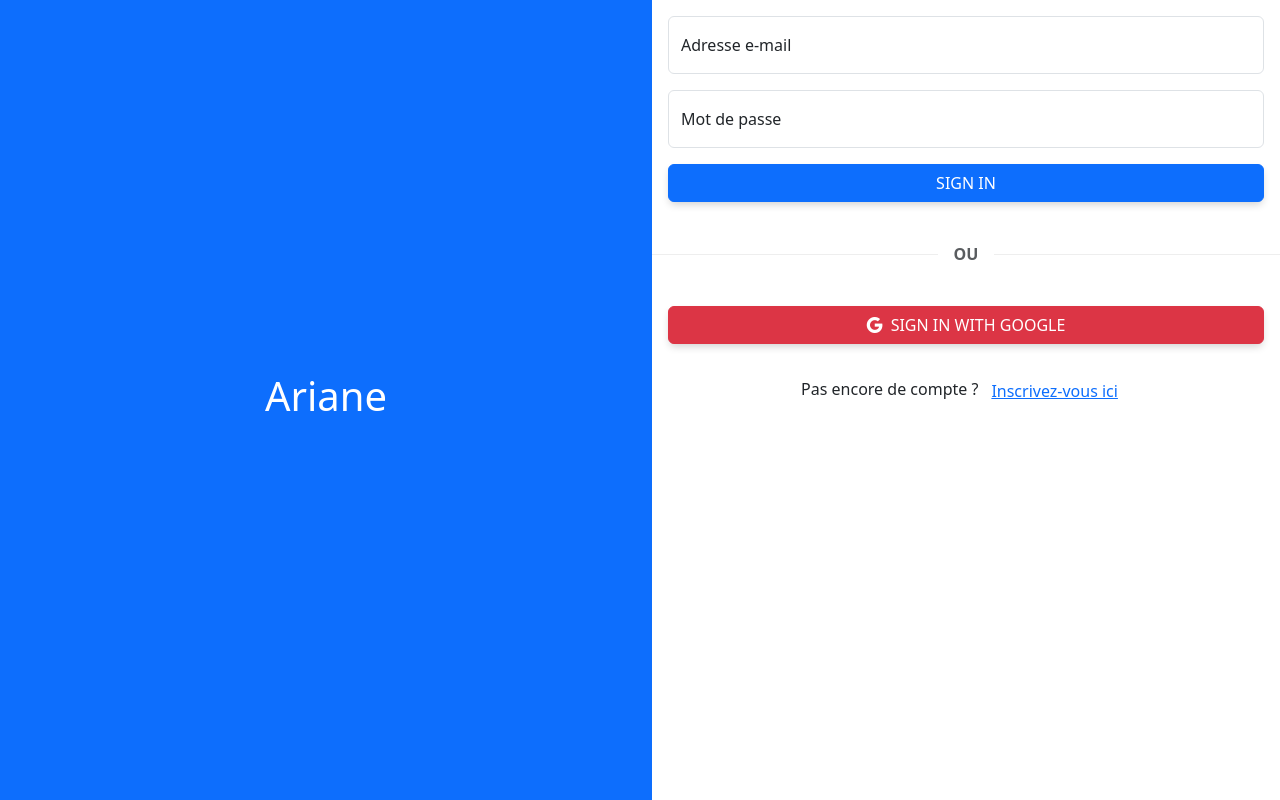
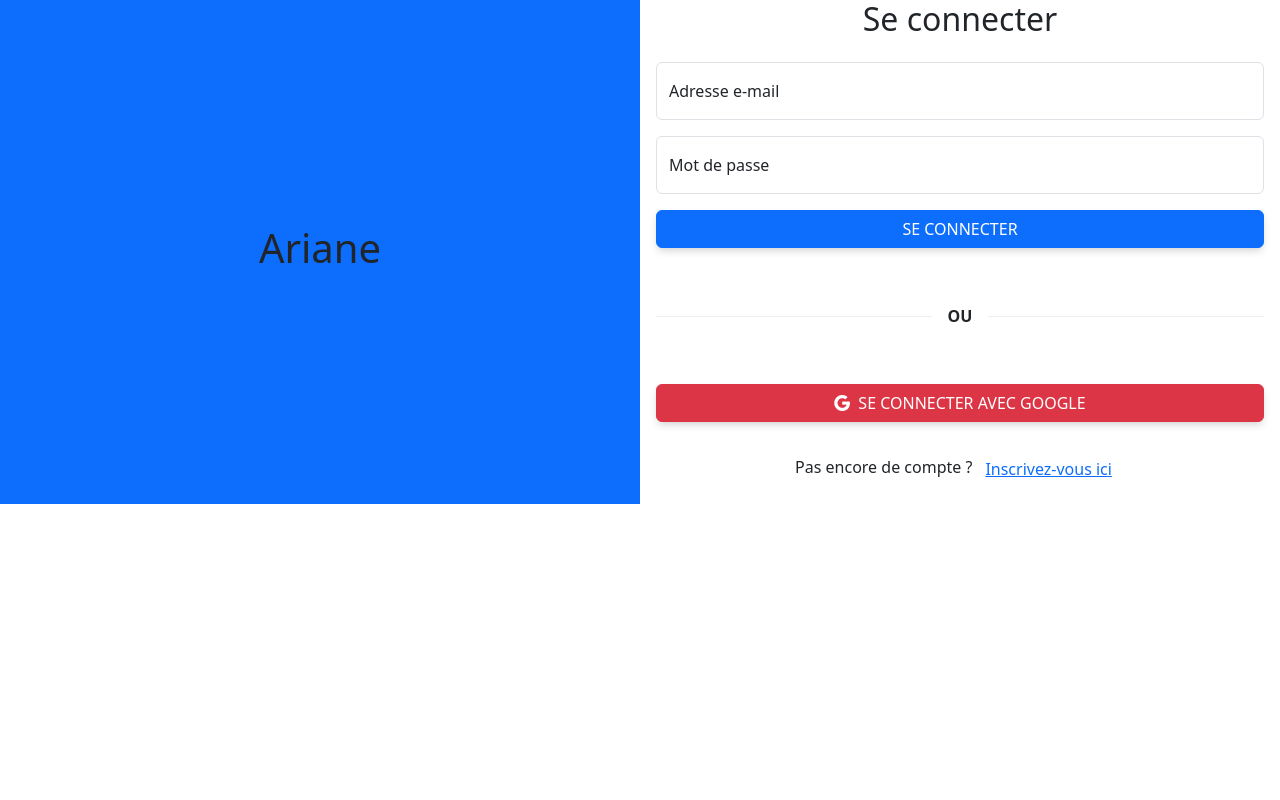
Before and after one commit to SaraPardo03/ariane, a React (Vite) app: page /signup in a window 1280 px wide. Built offline with nearby package versions, Linux system fonts and the light colour scheme; no server answers.

Commit message:
Update signupPage vue

```diff
--- a/src/pages/SignupPage.jsx
+++ b/src/pages/SignupPage.jsx
@@ -57,6 +57,102 @@ export function SignupPage() {
       });
   }
 
+  return <div className="signup-page-container container-fluid">
+    <div className="row fill">
+      <div className="col d-none d-md-flex bg-primary">
+        <div className="container-fluid d-flex justify-content-center align-items-center">
+          <h1 className="text-on-primary">Ariane</h1>
+        </div>
+      </div>
+      <div className="col bg-container">
+        <div className="row bg-primary d-flex d-md-none">
+          <div className="col-12">
+            <div className="container-fluid d-flex justify-content-center align-items-center">
+              <h2 className="text-on-primary pt-2">Ariane</h2>
+            </div>
+          </div>
+        </div>
+        <div className="row fill bg.container">
+          <div className="col-12 p-0 d-flex">
+            <div className="p-0 container-fluid d-flex justify-content-center align-items-center">
+              <div className="p-0 container-fluid">
+                <h2 className="text-center text-on-container">Se connecter</h2>
+                <Form className="p-3">
+                  <fieldset>
+                    <Form.Group className="mb-3">
+                      <FloatingLabel
+                        label="Adresse e-mail"
+                        className="mb-3" >
+                        <Form.Control
+                          id="signUpEmail"
+                          type="email"
+                          placeholder="exemple@myemail.com"
+                          value={email}
+                          aria-describedby="signUpHelpBlock"
+                          name="email"
+                          onChange={(e) => setEmail(e.target.value)}
+                        />
+                      </FloatingLabel>
+                      <Form.Text id="signUpHelpBlock" muted>
+
+                      </Form.Text>
+                    </Form.Group>
+                    <Form.Group className="mb-3">
+                      <FloatingLabel
+                        label="Mot de passe">
+                        <Form.Control
+                          id="signUpPassword"
+                          type="password"
+                          placeholder="password"
+                          value={password}
+                          aria-describedby="passwordHelpBlock"
+                          name="password"
+                          onChange={(e) => setPassword(e.target.value)}
+                        />
+                      </FloatingLabel>
+                      <Form.Text id="passwordHelpBlock" muted>
+
+                      </Form.Text>
+                    </Form.Group>
+                    <div className="d-grid gap-2">
+                      <Button
+                      onClick={(e) => handleSignUp(e)}
+                      style={{ boxShadow: "0 4px 8px -2px rgba(0, 0, 0, 0.2)" }}
+                      size="md">
+                        {isSignUp ? "S'INSCRIRE" : "SE CONNECTER"}
+                      </Button>
+
+                    </div>
+                  </fieldset>
+                </Form>
+                <div className="p-3 divider d-flex align-items-center my-4">
+                  <p className="text-center fw-bold mx-3 mb-0 text-on-container">OU</p>
+                </div>
+                <div className="p-3 d-grid gap-2">
+                  <Button  className="" variant="danger" size="md" onClick={handleGoogleSignIn} style={{ boxShadow: "0 4px 8px -2px rgba(0, 0, 0, 0.2)" }}>
+                    <i className="fs-6 bi bi-google me-2 text-white"></i>
+                    <span className="fs-6 text-white">{isSignUp ? "S'INSCRIRE" : "SE CONNECTER"} AVEC GOOGLE</span>
+                  </Button>
+                  <Form.Text id="googleHelpBlock" muted>
+                    {error}
+                  </Form.Text>
+                </div>
+                <div className="text-center">
+                  <p className="text-on-container">
+                    {isSignUp ? "Déjà un compte ?" : "Pas encore de compte ?"}
+                    <Button className="text-primary"variant="link" onClick={toggleMode}>
+                      {isSignUp ? "Connectez-vous ici" : "Inscrivez-vous ici"}
+                    </Button>
+                  </p>
+                </div>
+              </div>
+            </div>
+          </div>
+        </div>
+      </div>
+    </div>
+  </div>
+/*
   return <div className="signup-container container-fluid bg-primary">
     <div className="row">
       <div className="col d-none d-md-flex">
@@ -66,7 +162,7 @@ export function SignupPage() {
         </div>
       </div>
       </div>
-      <div className="col p-0 bg-white signup-form-container">
+      <div className="col p-0 bgContainer signup-form-container">
         <div className="col-12 pt-1 d-md-none bg-primary">
           <div className="container-fluid d-flex justify-content-center align-items-center">
             <div className="">
@@ -144,5 +240,5 @@ export function SignupPage() {
         </div>
       </div>
     </div>
-  </div>
+  </div>*/
 }
```
